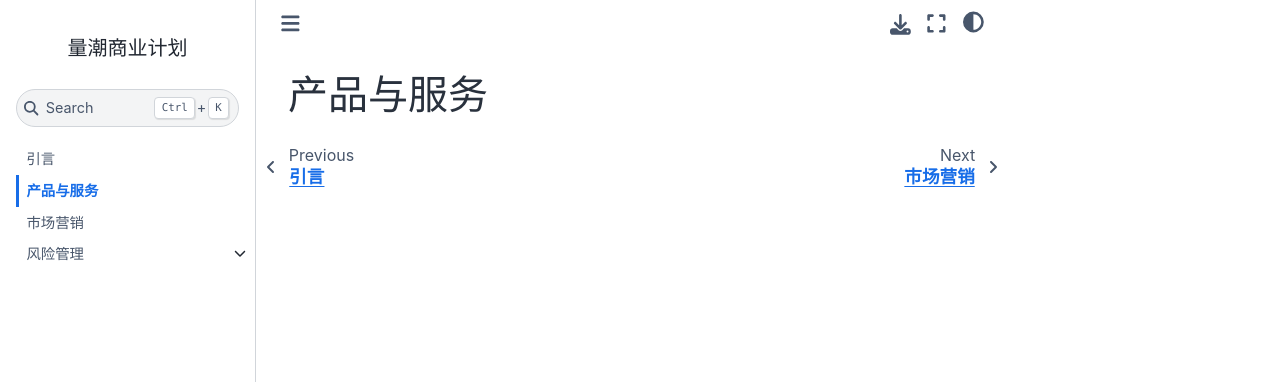
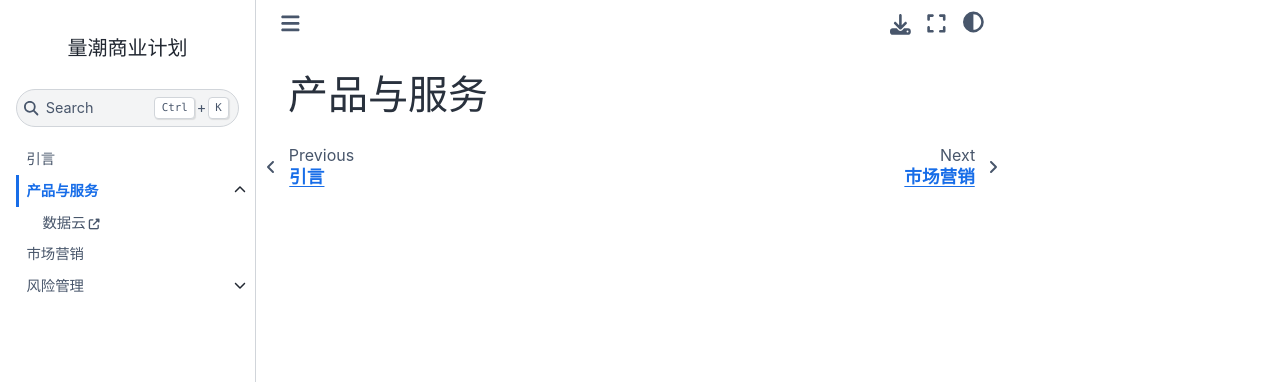
Before and after one commit to quanttide/quanttide-business-plan-of-readme, a Jupyter Book: the page built from products/README.md, in a window 1280 px wide. Shown: the top 382 px of the page. Built offline with Jupyter Book 1.0.4 settings and Sphinx 7.4.7 and the Sphinx Book theme 1.1.4, drawn with Linux system fonts in a browser that asks for light colours.

Commit message:
feat: 引用数据云产品策划文档

```diff
--- a/_toc.yml
+++ b/_toc.yml
@@ -1,7 +1,10 @@
 format: jb-book
 root: index.md
 chapters:
-  - file: businesses/README.md
+  - file: products/README.md
+    sections:
+    - url: https://admin.quanttide.com/wiki/qtcloud-data-product-design-docs/
+      title: 数据云
   - file: markets/README.md
   - file: risks/README.md
     sections:
```
Also changed, not shown: products/README.md (renamed from businesses/README.md).
